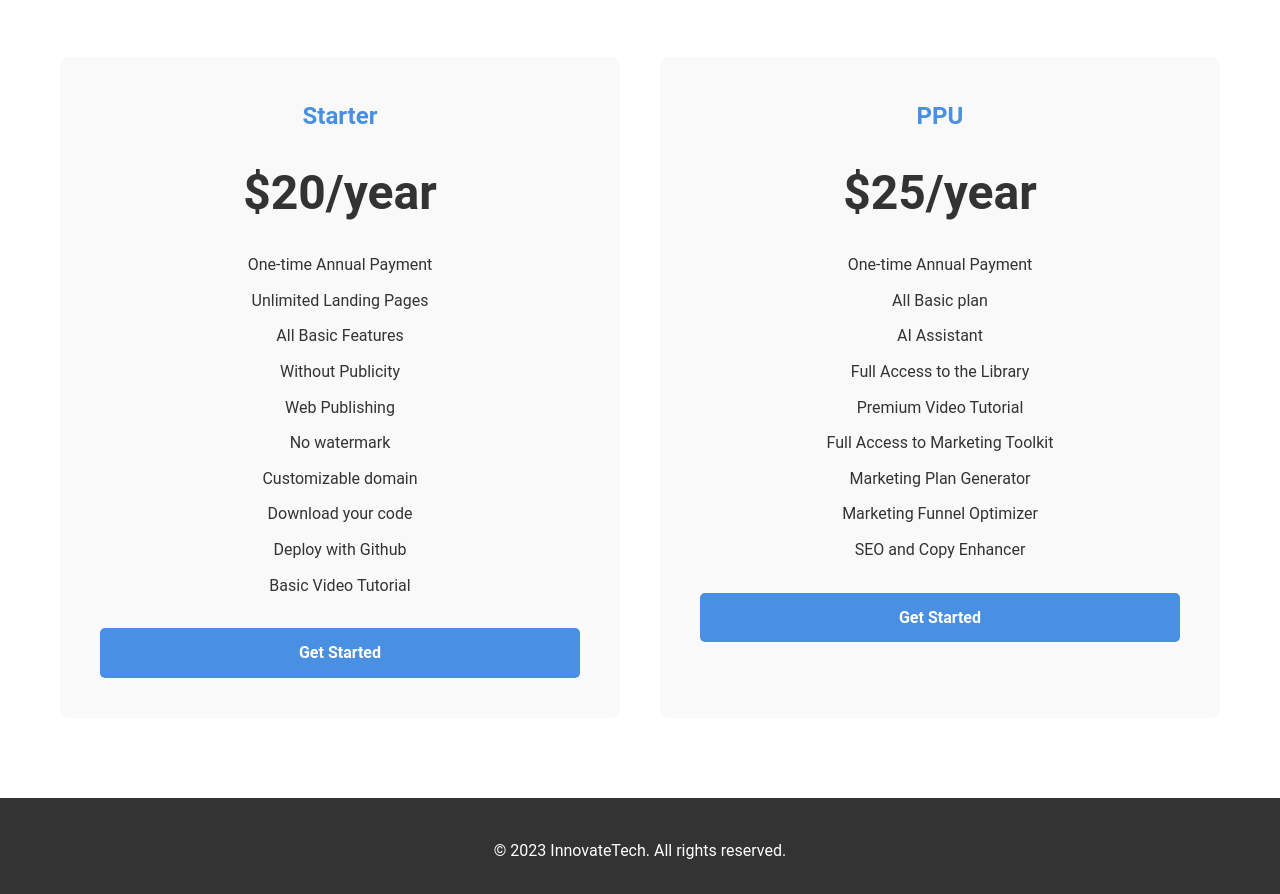
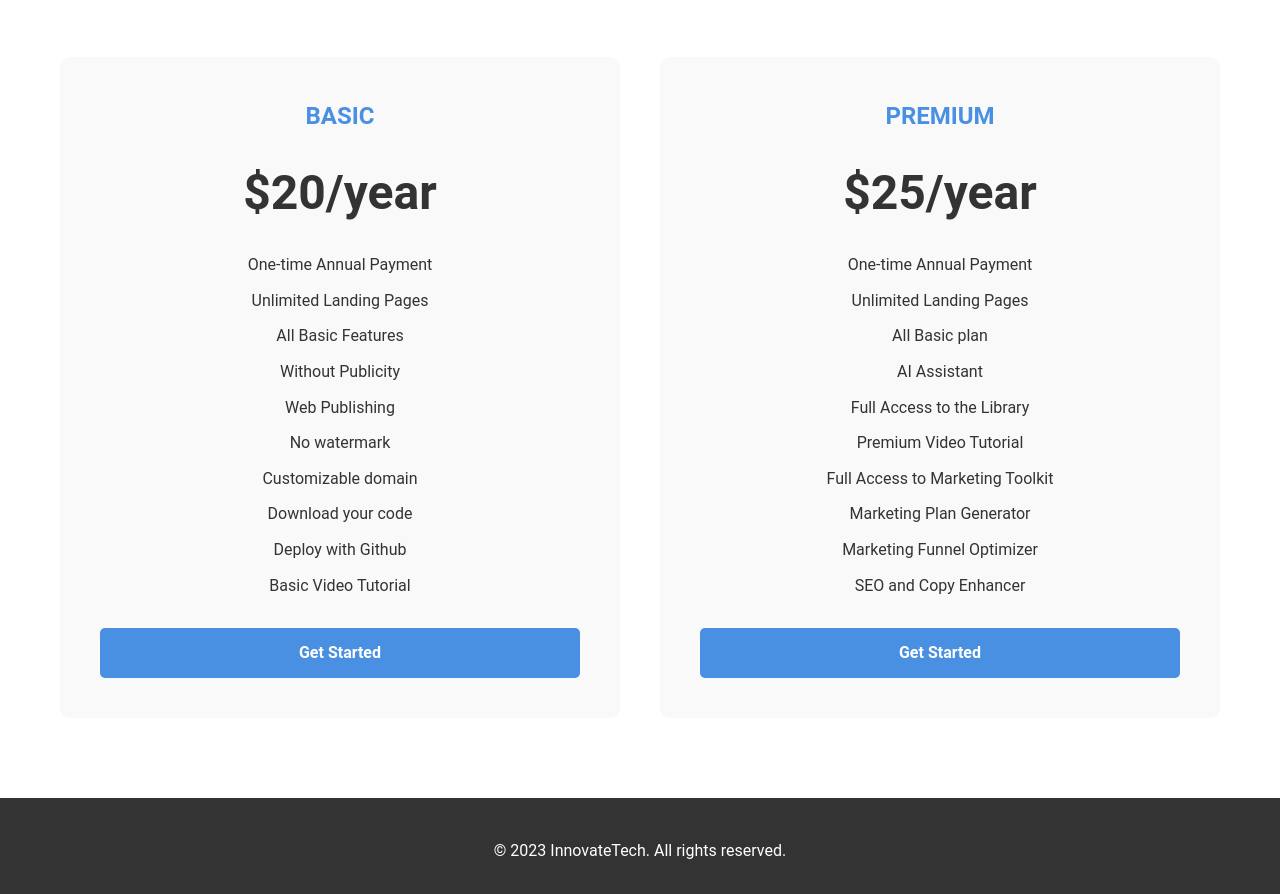
Before and after one commit to edycyber/landingcreator, a website: page index.html in a window 1280 px wide. Shown: the part 2332-3226 px from the top of the page. Drawn offline with Linux system fonts and the light colour scheme.

Commit message:
Update index.html

```diff
--- a/index.html
+++ b/index.html
@@ -383,7 +383,7 @@
         <h2>Choose Your Perfect Plan</h2>
         <div class="pricing-grid">
           <div class="pricing-card">
-            <h3>Starter</h3>
+            <h3>BASIC</h3>
             <div class="price">$20<span>/year</span></div>
             <ul>
               <li>One-time Annual Payment</li>
@@ -401,10 +401,11 @@
           </div>
 
           <div class="pricing-card">
-            <h3>PPU</h3>
+            <h3>PREMIUM</h3>
             <div class="price">$25<span>/year</span></div>
             <ul>
               <li>One-time Annual Payment</li>
+              <li>Unlimited Landing Pages</li>
               <li>All Basic plan</li>
               <li>AI Assistant</li>
               <li>Full Access to the Library</li>
```
